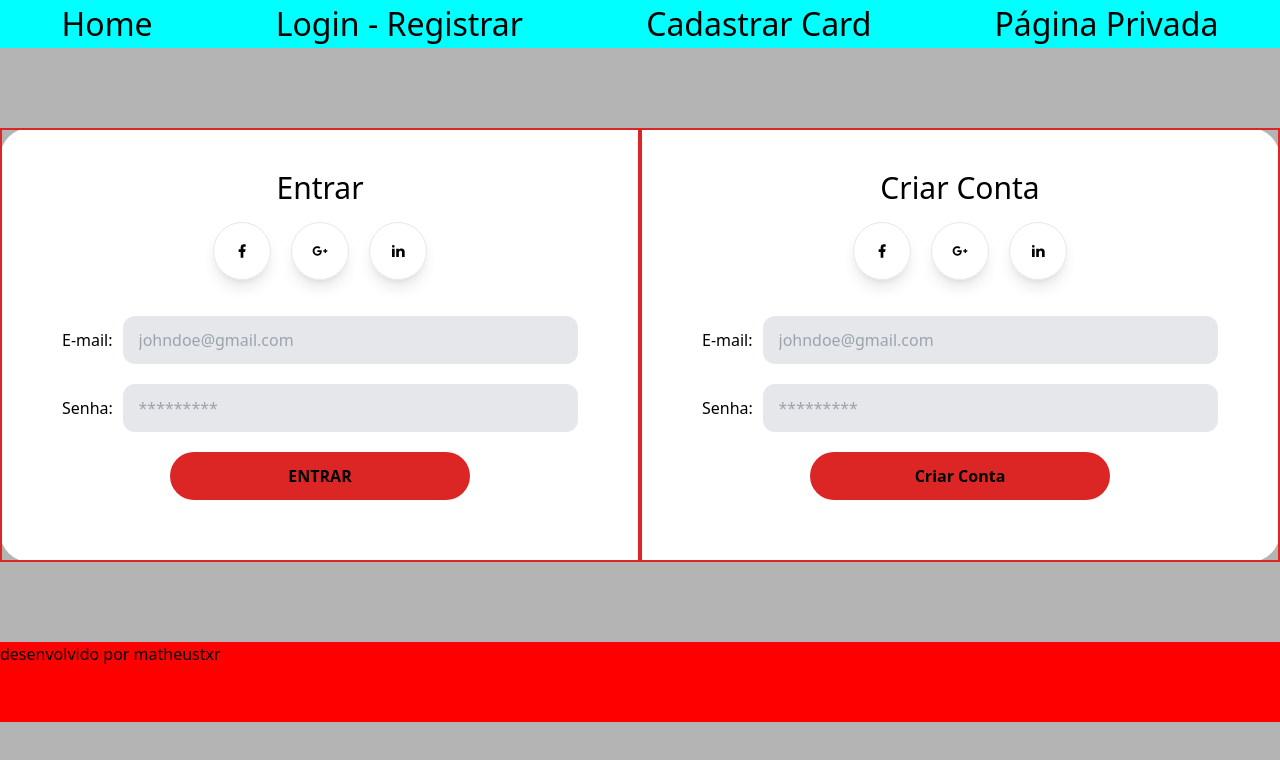
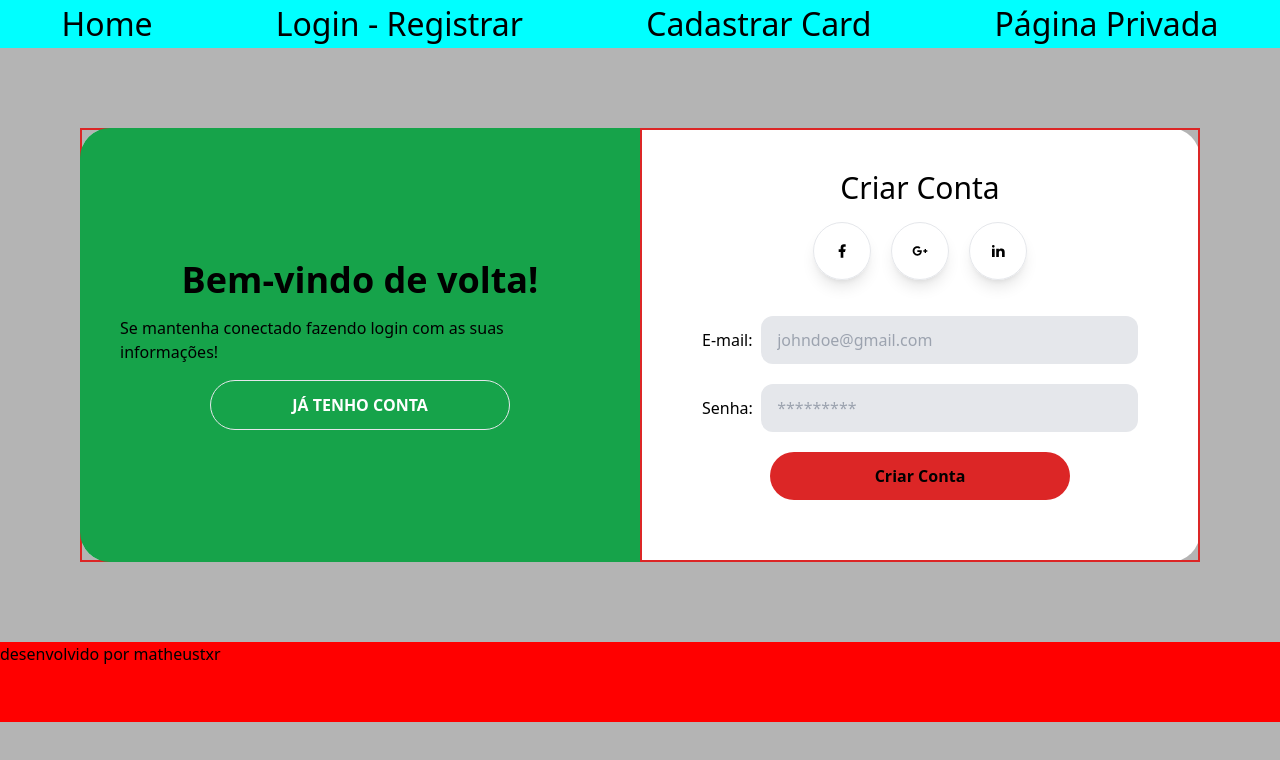
Before and after one commit to matheustxr/Projeto-FullStack, a React (Vite) app: page /login-register in a window 1280 px wide. Shown: the top 760 px of the page. Built offline with nearby package versions, Linux system fonts and the light colour scheme.

Commit message:
logica da estilização da tela de login feita com sucesso

```diff
--- a/src/main.css
+++ b/src/main.css
@@ -17,6 +17,24 @@ header nav {
   font-size: 32px;
   background-color: aqua;
 }
+
 body{
   background-color: #b4b4b4;
 }
+
+.left-side{
+  left: 0;
+  border-radius: 30px 0 0 30px;
+  transform: translateX(0%);
+}
+
+.right-side{
+  right: 0;
+  transform: translateX(100%);
+  border-radius: 0 30px 30px 0;
+}
+
+.hideContent {
+  opacity: 0;
+  transform: translateY(200%);
+ }
--- a/src/pages/Login-Register/Login-Register.tsx
+++ b/src/pages/Login-Register/Login-Register.tsx
@@ -2,11 +2,37 @@ import CreateUser from "../../componentes/createUser/createUser";
 import Login from "../../componentes/login/Login";
 
 
+
 export default function LoginRegister(){
+
+    function callCardLogin(){
+        const coverCard = document.querySelector('#coverCard');
+        coverCard?.classList.remove('left-side');
+        coverCard?.classList.add('right-side');
+
+        const contentLogin = document.querySelector('#hoverLogin');
+        contentLogin?.classList.add('hideContent')
+
+        const contentCriar = document.querySelector('#hoverCreate');
+        contentCriar?.classList.remove('hideContent')
+    }
+
+    function callCardCreate(){
+        const coverCard = document.querySelector('#coverCard');
+        coverCard?.classList.remove('right-side')
+        coverCard?.classList.add('left-side')
+
+        const contentLogin = document.querySelector('#hoverLogin');
+        contentLogin?.classList.remove('hideContent')
+
+        const contentCriar = document.querySelector('#hoverCreate');
+        contentCriar?.classList.add('hideContent')
+    }
+
     return(
         <>
-            <div className=" container my-20 mx-auto  rounded-[30px] bg-white ">
-                <div className="relative flex justify-around ">
+            <div className=" container my-20 mx-auto px-5 md:px-10 xl:px-20 ">
+                <div className="relative flex justify-around rounded-[30px] bg-white ">
                     {/* LOGIN */}
                     <div className="w-full p-5 md:p-10 flex flex-col items-center gap-4 border-2 border-red-600 ">
                         <h2 className="text-3xl">Entrar</h2>
@@ -26,8 +52,10 @@ export default function LoginRegister(){
 
                         <Login />
                     </div>
+
                     {/* CRIAR CONTA */}
-                    <div className="w-full p-5 md:p-10 flex flex-col items-center gap-4 border-2 border-red-600 ">
+                    <div className="w-full p-5 md:p-10 flex flex-col items-center gap-4 border-2 border-red-600 "
+                    >
                         <h2 className="text-3xl">Criar Conta</h2>
                         <div className="flex justify-center gap-5">
                             <div className="p-5 flex justify-center items-center border rounded-full shadow-lg">
@@ -47,8 +75,11 @@ export default function LoginRegister(){
                     </div>
 
                     {/* HOVER LOGIN */}
-                    <div className="absolute hidden left-0 w-1/2 h-full p-5 md:p-10 flex flex-col items-center justify-center gap-4 ">
-                        <h2 className="text-4xl font-extrabold bg-blue-500">
+                    <div
+                        id="hoverLogin"
+                        className="absolute z-20 left-0 w-1/2 h-full p-5 md:p-10  flex flex-col items-center justify-center gap-4 transition-all duration-1000"
+                    >
+                        <h2 className="text-4xl font-extrabold ">
                         Bem-vindo de volta!
                         </h2>
 
@@ -56,14 +87,20 @@ export default function LoginRegister(){
                         Se mantenha conectado fazendo login com as suas informações!
                         </p>
 
-                        <button className="w-full max-w-[300px] mx-auto py-3 text-white font-bold border rounded-[30px] hover:bg-white hover:text-black">
+                        <button
+                            className="w-full max-w-[300px] mx-auto py-3 text-white font-bold border rounded-[30px] hover:bg-white hover:text-black"
+                            onClick={callCardLogin}
+                        >
                             JÁ TENHO CONTA
                         </button>
                     </div>
 
                     {/* HOVER CRIAR CONTA */}
-                    <div className="absolute hidden right-0 w-1/2 h-full p-5 md:p-10 flex flex-col items-center justify-center gap-4 ">
-                        <h2 className="text-4xl font-extrabold bg-blue-500">
+                    <div
+                        id="hoverCreate"
+                        className="absolute z-20 right-0 w-1/2 h-full p-5 md:p-10 flex flex-col items-center justify-center gap-4 transition-all duration-1000 hideContent"
+                    >
+                        <h2 className="text-4xl font-extrabold ">
                             Olá, amigo(a)!
                         </h2>
 
@@ -71,13 +108,16 @@ export default function LoginRegister(){
                         Insira algumas informações e comece a sua jornada conosco!
                         </p>
 
-                        <button className="w-full max-w-[300px] mx-auto py-3 text-white font-bold border rounded-[30px] hover:bg-white hover:text-black">
+                        <button
+                            className="w-full max-w-[300px] mx-auto py-3 text-white font-bold uppercase border rounded-[30px] hover:bg-white hover:text-black"
+                            onClick={callCardCreate}
+                        >
                             quero criar uma conta
                         </button>
                     </div>
 
-                    <div className="absolute w-1/2 h-full">
-
+                    {/* BG QUE MUDA DE LADO */}
+                    <div id="coverCard" className="absolute left-0 z-10 w-1/2 h-full rounded-l-[30px] transition-all duration-[900ms] bg-green-600 ">
                     </div>
                 </div>
             </div>
```
